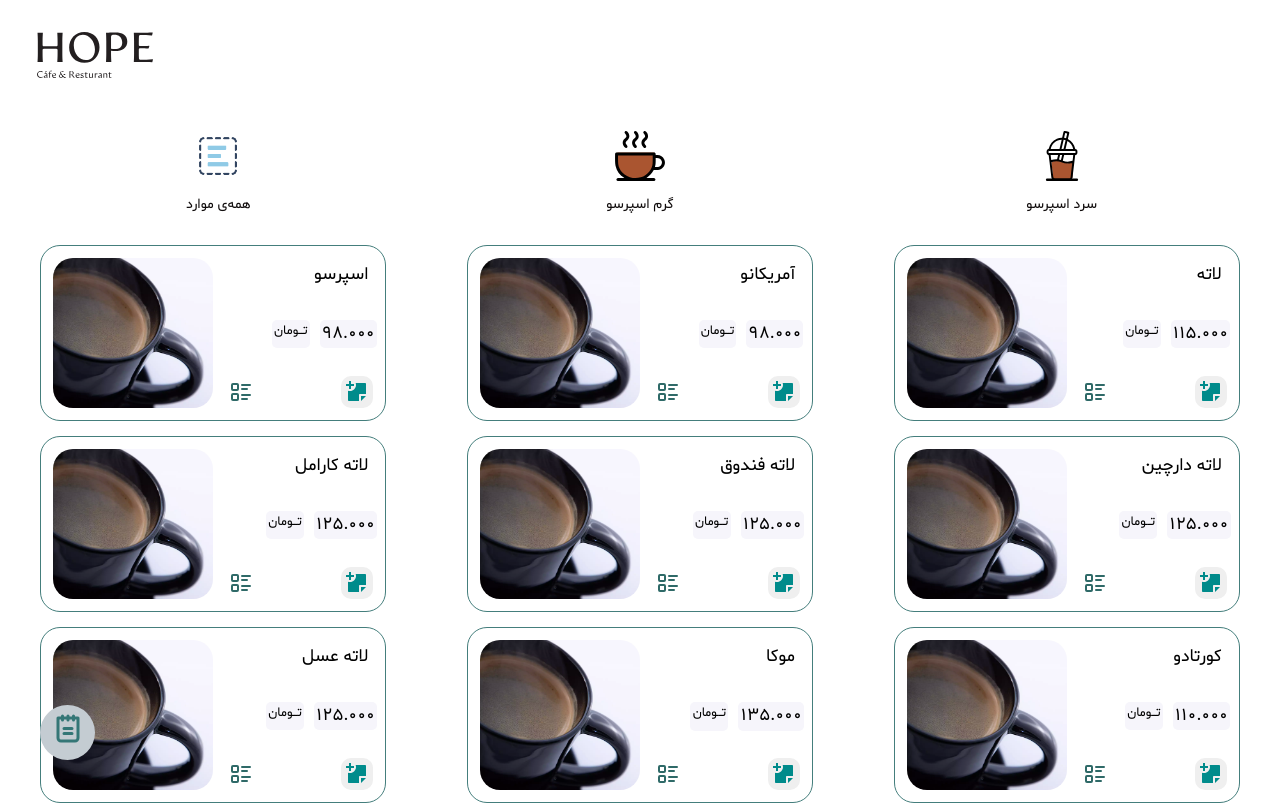
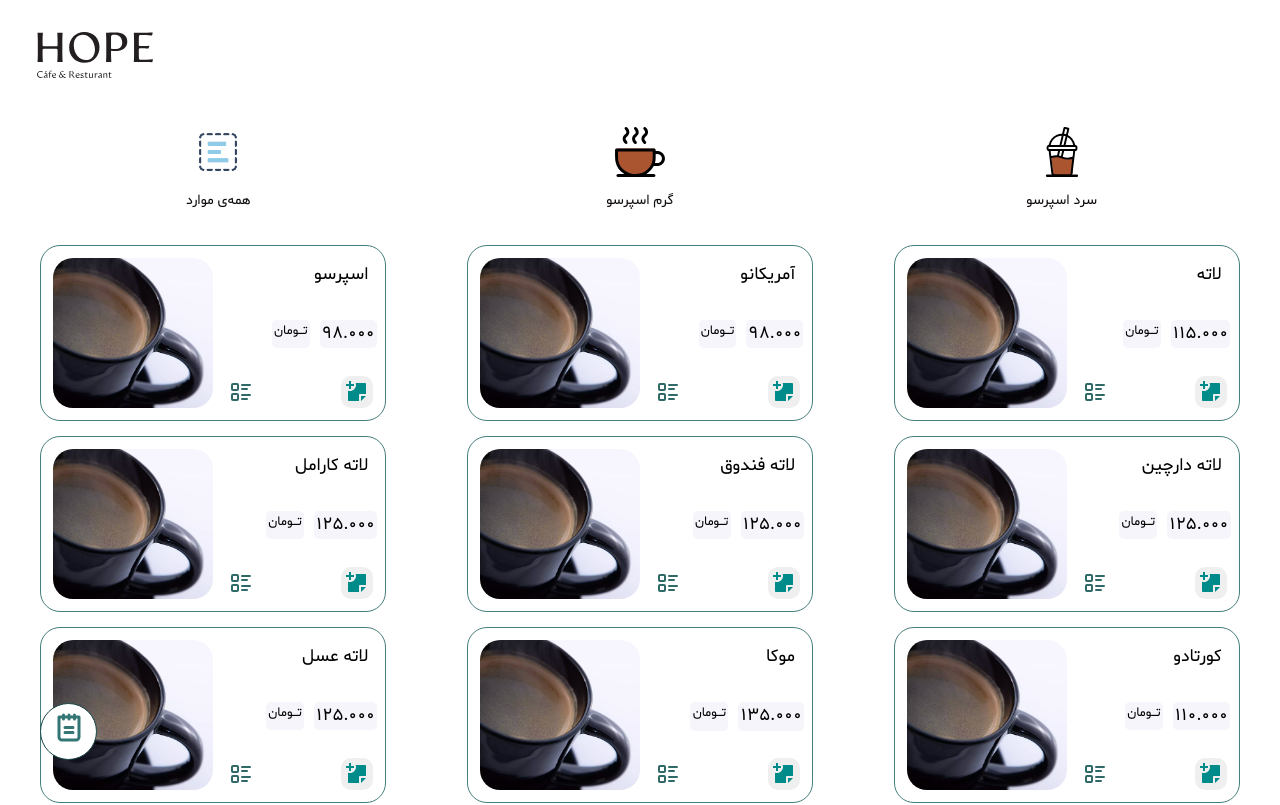
Before and after one commit to mjavad1100/Hoop, a React (Vite) app: page /Products in a window 1280 px wide. Shown: the top 805 px of the page. Built offline with nearby package versions, Linux system fonts and the light colour scheme.

Commit message:
run this shit

```diff
--- a/src/Layout/Layout.module.css
+++ b/src/Layout/Layout.module.css
@@ -9,10 +9,10 @@
     top: 0;
 }
 .mynotelist{
-    background-color: rgb(196, 204, 210);
+    background-color: rgb(255, 255, 255);
     text-align: center;
+    border: 1px solid #154545;
     align-content: center;
-    color: aqua;
     width: 45px;
     height: 45px;
     border-radius: 50%;
@@ -30,23 +30,15 @@
     font-weight: 600;
 
 }
-.header div{
-    font-size: 1.6rem;
-    background-color: rgb(196, 204, 210);
-    text-align: center;
-    color: aqua;
-    width: 30px;
-    height: 30px;
-    border-radius: 9px;
-    padding: 3px;
-    position: relative;
-}
-.header span{
+
+.mynotelist span{
      font-size: 0.9rem;
      width: 20px;
+     color: #154545;
      height: 20px;
+     font-weight: bold;
      line-height: 20px;
-     background-color: rgb(222, 226, 229);
+     background-color: rgb(255, 255, 255);
      border-radius: 50%;
      position: absolute;
      top: -10px;
--- a/src/Pages/SideBar.module.css
+++ b/src/Pages/SideBar.module.css
@@ -7,7 +7,7 @@
     margin-bottom:20px ;
     align-items: center;
     position: sticky;
-    top: 121px;
+    top: 117.1px;
 
 }
 .mylist{
```
